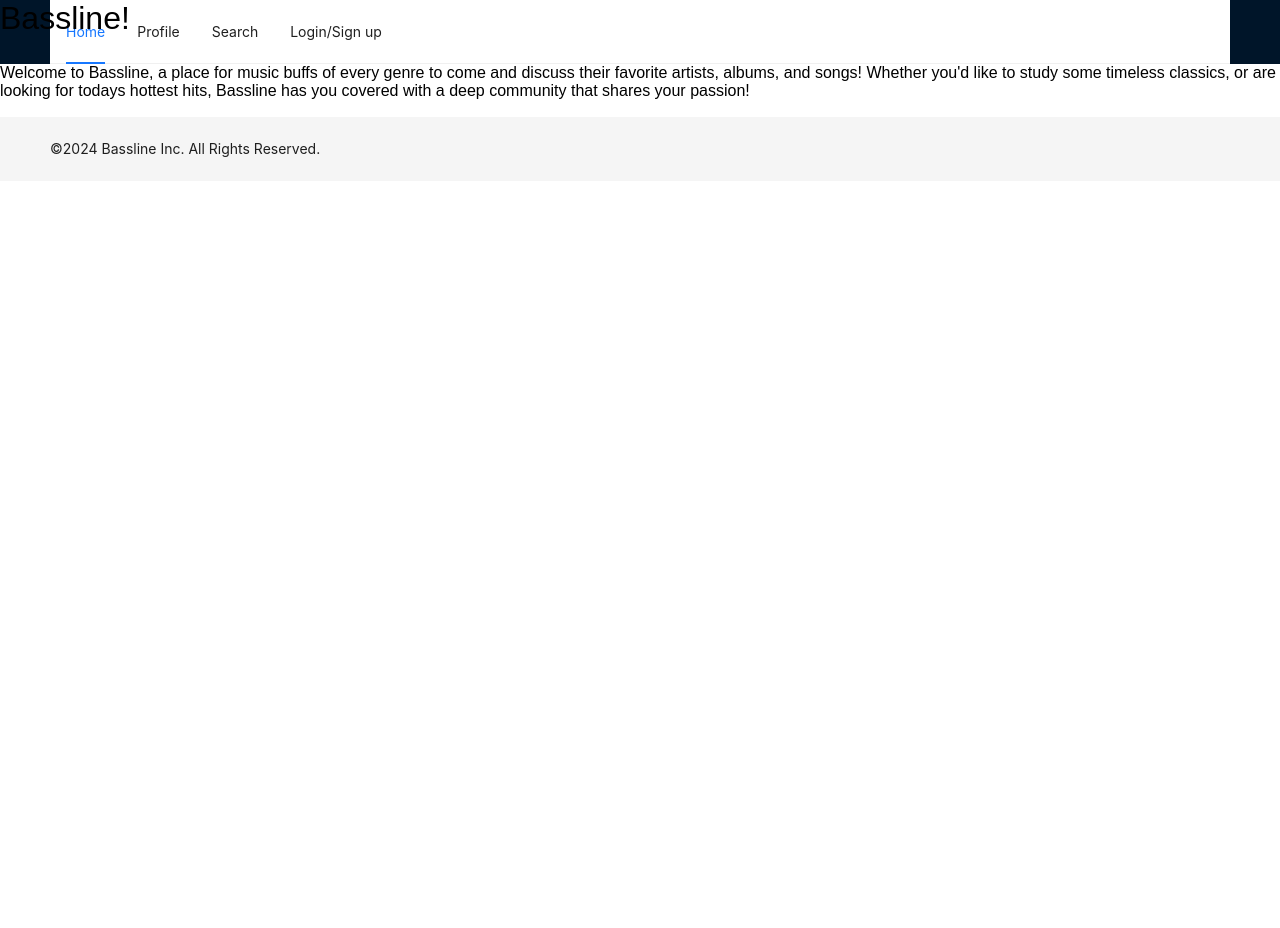
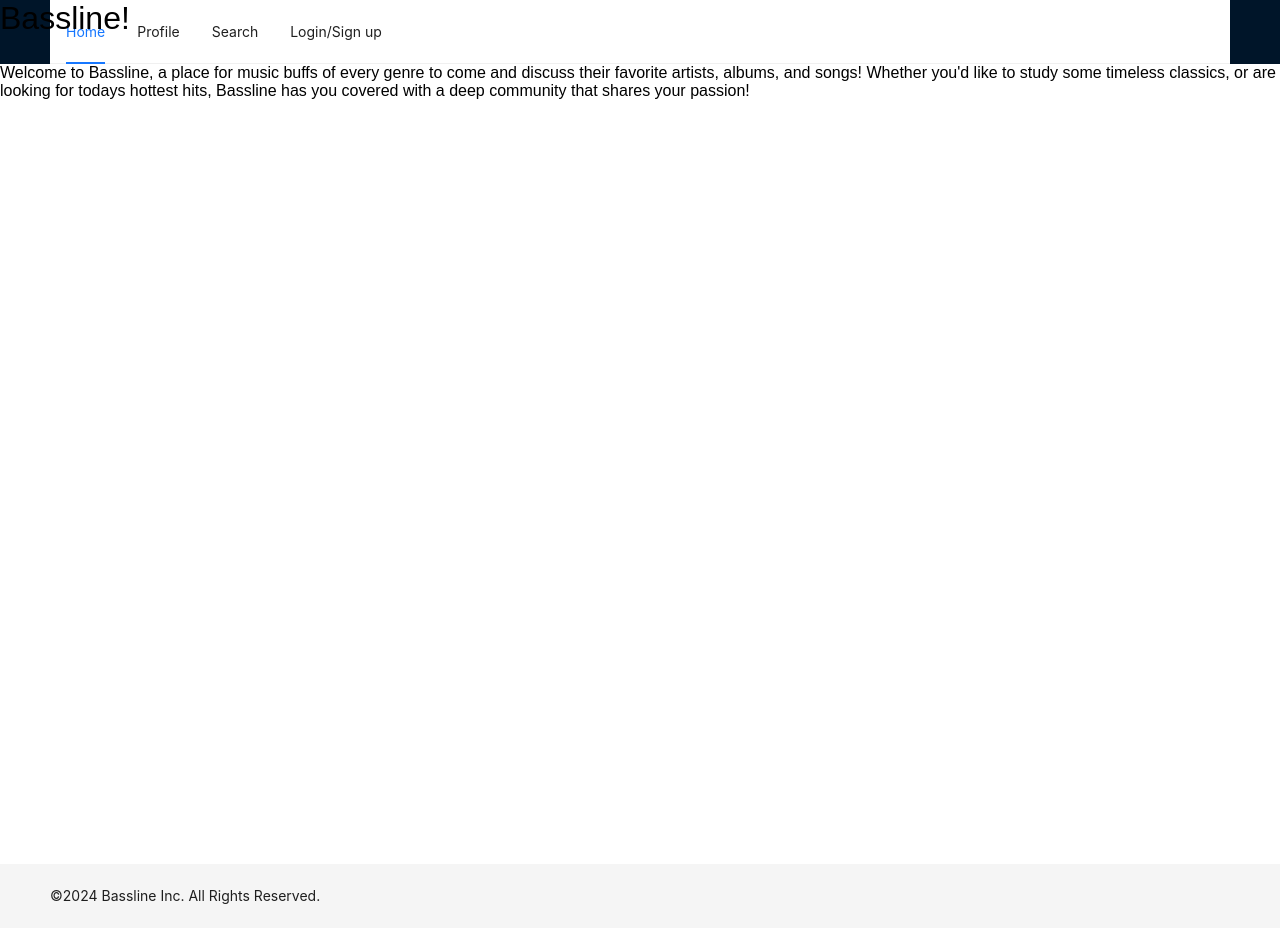
Before and after one commit to Koeboldt/Bassline, a React (Vite) app in the folder client/: page / in a window 1280 px wide. Before the commit the page ends 800 px from the top, so only its background shows below. Built offline with nearby package versions, Linux system fonts and the light colour scheme.

Commit message:
added the background image to the homepage

```diff
--- a/client/src/pages/Home.jsx
+++ b/client/src/pages/Home.jsx
@@ -3,7 +3,7 @@ import backgroundImage from '../components/assets/img/Head_of_Five_Strings_Bass_
 
 export default function Home() {
     return (
-        <div>
+        <div style={{ bankgroundImage: `url(${backgroundImage})`, backgroundSize: 'cover', minHeight: '100vh' }}>
             <Affix style={{ position: 'fixed', top: 0, left: 0, zIndex: 999 }}>
                 <h1>Bassline!</h1>
             </Affix>
```
